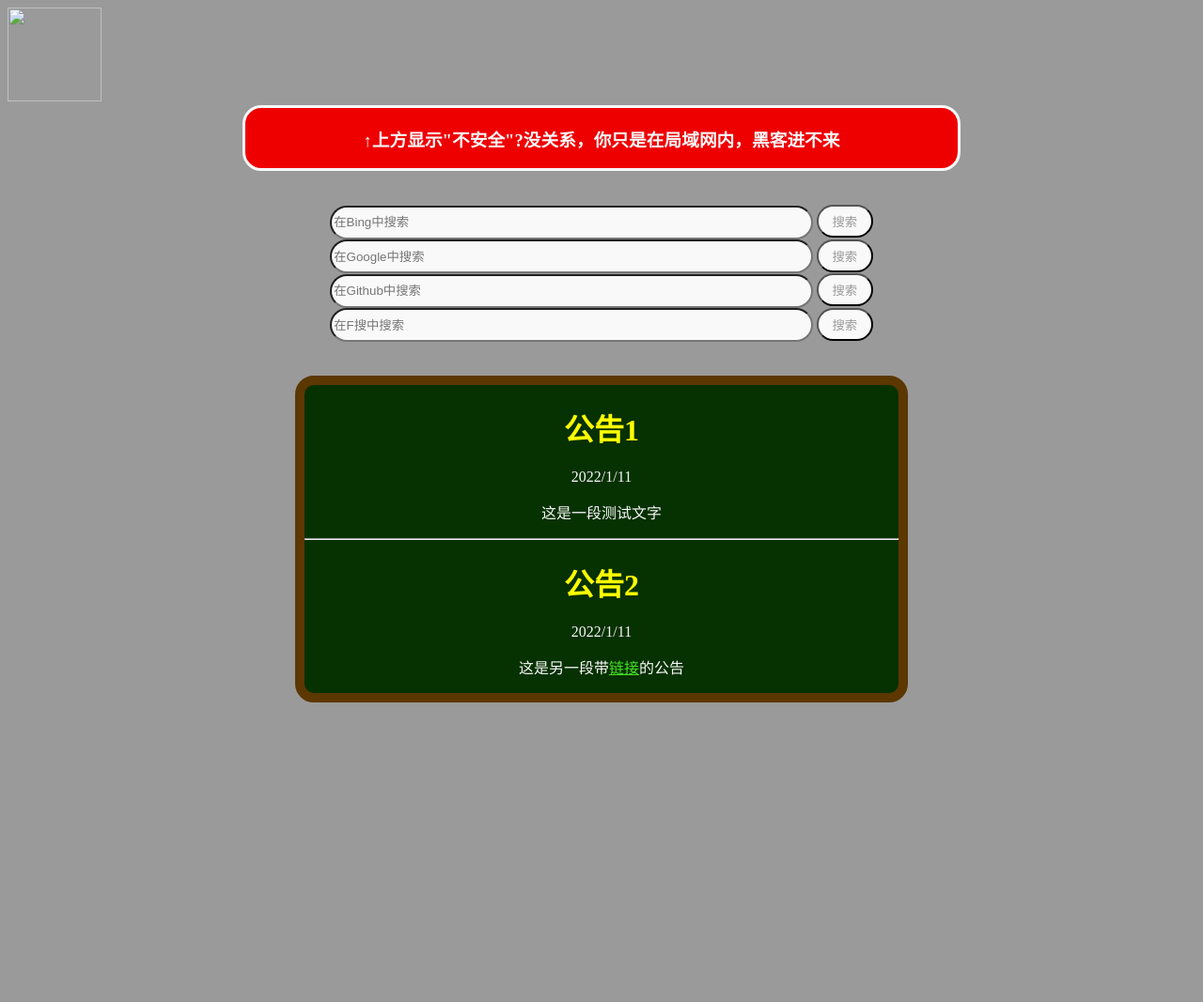
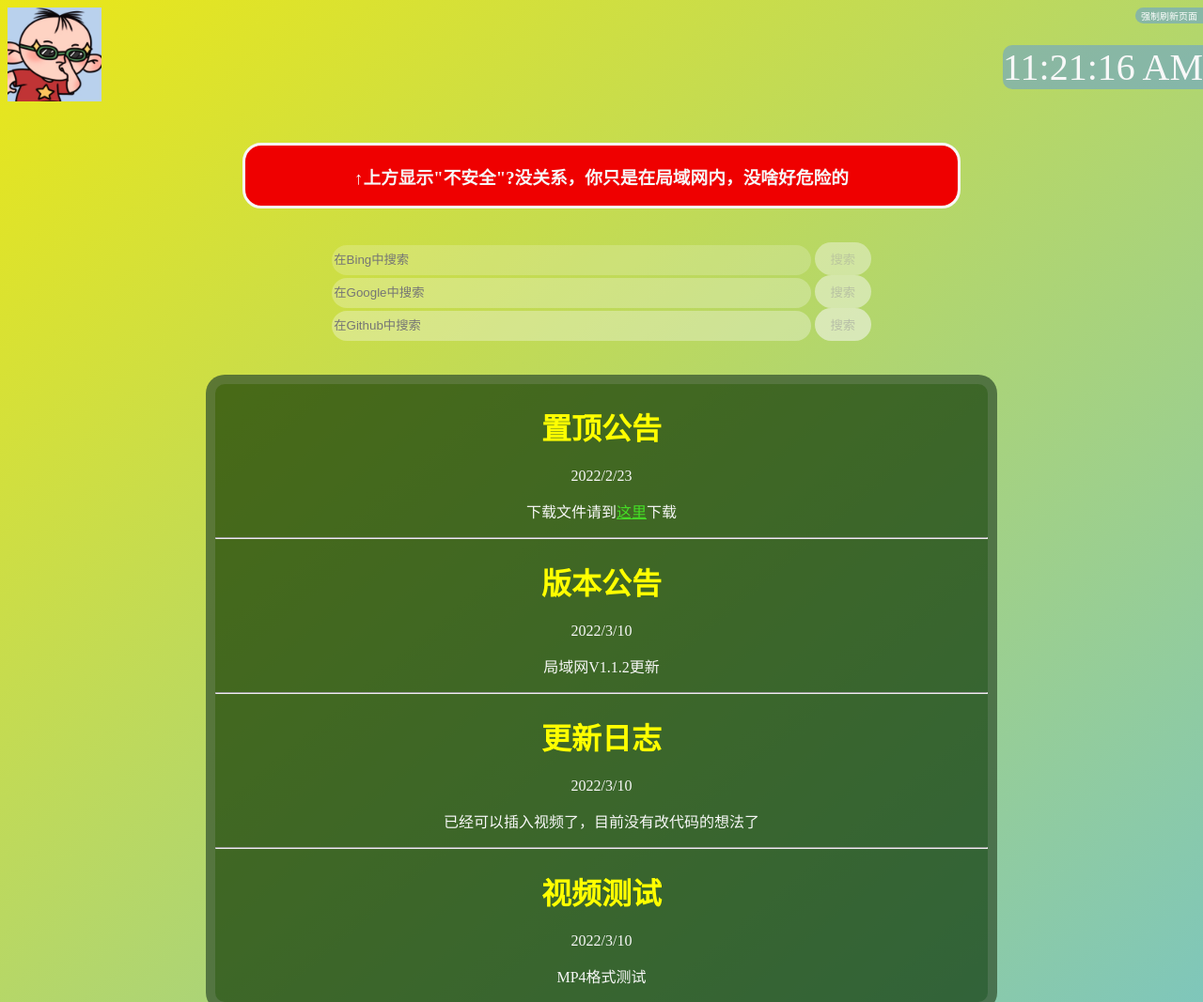
Before and after one commit to Webgit3/Webgit3.github.io, a plain HTML site: page index.html in a window 1280 px wide. Shown: the top 1067 px of the page at 94% size. Before the commit the page ends 800 px from the top, so only its background shows below. Drawn offline with Linux system fonts and the light colour scheme.

Commit message:
不咋改了，这应该是最后一个版本了

```diff
--- a/CSS/style.css
+++ b/CSS/style.css
@@ -1,6 +1,6 @@
 body
 {
-    background-color: #9a9a9a;
+    background-image: linear-gradient(to bottom right,#ebe717, #7ec6bc);
 }
 div.a
 {
@@ -15,11 +15,20 @@ div.a
 div.b
 {
     border-radius:20px 20px 20px 20px;
-    width: 50%;
+    width: 65%;
     text-align: center;
     margin: auto;
-    border:10px solid #5c3700;
-    background:#063100;
+    border:10px solid #aaaaaa33;
+    background:#063100aa;
+}
+div.c
+{
+    border-radius:20px 20px 20px 20px;
+    text-align: center;
+    width: 15%;
+    margin: auto;
+    border:1px solid #ff8422;
+    background-image: linear-gradient(to bottom right, #00FFEF , pink);
 }
 div.search
 {
--- a/index.html
+++ b/index.html
@@ -2,29 +2,27 @@
 <html lang="zh-CN">
 <head>
 <meta charset="UTF-8">
+<META HTTP-EQUIV="pragma" CONTENT="no-cache">
 <link rel="stylesheet" href="CSS/style.css" />
-<!--<script type="text/javascript">
-    //<!CDATA[
-        var bodyBgs = [];
-        bodyBgs[0] = "images/01.jpg";
-        bodyBgs[1] = "images/02.jpg";
-        bodyBgs[2] = "images/03.jpg";
-        bodyBgs[3] = "images/04.jpg";
-        bodyBgs[4] = "images/05.jpg";
-
-        var randomBgIndex = Math.round( Math.random() * 4 );
-
-    //输出随机的背景图
-        document.write('<style>body{background:url(' + bodyBgs[randomBgIndex] + ') no-repeat 50% 0}</style>');
-    //]]>
-    </script>-->
+<script src="js/UTC.js"></script>
+<script src="js/reload.js"></script>
 <title>局域网公告系统</title>
 </head>
 <body>
-    <a href="https://hyperbeam.com/"><img src="./images/logo.png" width="100" height="100"/></a>
+    <a href="https://hyperbeam.com/" style="float: left;"><img src="./images/LOGO.jpg" width="100" height="100"/></a>
+    <input type="button" value="强制刷新页面" onclick="reloadPage()" style="position: absolute;right: 0px;background:#48f6; border-radius: 10px 0px 0px 10px;font-size:10px;border:0 none;color:#fff;">
+    <p id="demo" style="position: absolute;right: 0px;background:#48f6; border-radius: 10px 0px 0px 10px;font-size:40px;">Loading...</p>
+    <br />
+    <br />
+    <br />
+    <br />
+    <br />
+    <br />
+    <br />
+    <br />
     <article>
         <div class="a">
-            <h3>↑上方显示"不安全"?没关系，你只是在局域网内，黑客进不来</h3>
+            <h3>↑上方显示"不安全"?没关系，你只是在局域网内，没啥好危险的</h3>
         </div>
     </article>
     <br />
@@ -32,33 +30,40 @@
     <div class="search">
         <form action="http://cn.bing.com/search" method="get">
             <input name="ie" value="UTF-8" type="hidden" />
-            <input size="30" name="q" placeholder="在Bing中搜索" type="text" style="background-color: #f9f9f9 ;border-radius:20px 20px 20px 20px;color:#999999;width: 40%;height: 30px;" />
-            <input name="Search" value="搜索" type="submit" style="background-color: #f9f9f9 ;border-radius:20px 20px 20px 20px;color:#999999;height: 35px;width:60px;"/>
+            <input size="30" name="q" placeholder="在Bing中搜索" type="text" style="border:0 none;background-color: #f9f9f933 ;border-radius:20px 20px 20px 20px;color:#aaaaaa33;width: 40%;height: 30px;" />
+            <input name="Search" value="搜索" type="submit" style="border:0 none;background-color: #f9f9f966 ;border-radius:20px 20px 20px 20px;color:#99999966;height: 35px;width:60px;"/>
         </form>
         <form action="http://google.com/search" method="get">
             <input name="ie" value="UTF-8" type="hidden" />
-            <input size="30" name="q" placeholder="在Google中搜索" type="text" style="background-color: #f9f9f9 ;border-radius:20px 20px 20px 20px;color:#999999;width: 40%;height: 30px;" />
-            <input name="Search" value="搜索" type="submit" style="background-color: #f9f9f9 ;border-radius:20px 20px 20px 20px;color:#999999;height: 35px;width:60px;"/>
+            <input size="30" name="q" placeholder="在Google中搜索" type="text" style="border:0 none;background-color: #f9f9f944 ;border-radius:20px 20px 20px 20px;color:#aaaaaa44;width: 40%;height: 30px;" />
+            <input name="Search" value="搜索" type="submit" style="border:0 none;background-color: #f9f9f977 ;border-radius:20px 20px 20px 20px;color:#99999977;height: 35px;width:60px;"/>
         </form>
         <form action="http://github.com/search" method="get">
             <input name="ie" value="UTF-8" type="hidden" />
-            <input size="30" name="q" placeholder="在Github中搜索" type="text" style="background-color: #f9f9f9 ;border-radius:20px 20px 20px 20px;color:#999999;width: 40%;height: 30px;" />
-            <input name="Search" value="搜索" type="submit" style="background-color: #f9f9f9 ;border-radius:20px 20px 20px 20px;color:#999999;height: 35px;width:60px;"/>
-        </form>
-        <form action="http://fsou.cc/search" method="get">
-            <input name="ie" value="UTF-8" type="hidden" />
-            <input size="30" name="q" placeholder="在F搜中搜索" type="text" style="background-color: #f9f9f9 ;border-radius:20px 20px 20px 20px;color:#999999;width: 40%;height: 30px;" />
-            <input name="Search" value="搜索" type="submit" style="background-color: #f9f9f9 ;border-radius:20px 20px 20px 20px;color:#999999;height: 35px;width:60px;"/>
+            <input size="30" name="q" placeholder="在Github中搜索" type="text" style="border:0 none;background-color: #f9f9f955 ;border-radius:20px 20px 20px 20px;color:#aaaaaa55;width: 40%;height: 30px;" />
+            <input name="Search" value="搜索" type="submit" style="border:0 none;background-color: #f9f9f988 ;border-radius:20px 20px 20px 20px;color:#99999988;height: 35px;width:60px;"/>
         </form>
     </div>
     <br />
     <br />
     <div class="b">
-        <h1>公告1</h1><p>2022/1/11</p>
-        <p>这是一段测试文字</p>
+        <h1>置顶公告</h1><p>2022/2/23</p>
+        <p>下载文件请到<a href="./Files/">这里</a>下载</p>
     <hr />
-        <h1>公告2</h1><p>2022/1/11</p>
-        <p>这是另一段带<a href="https://google.com">链接</a>的公告</p>
+        <h1>版本公告</h1><p>2022/3/10</p>
+        <p>局域网V1.1.2更新</p>
+    <hr />
+        <h1>更新日志</h1><p>2022/3/10</p>
+        <p>已经可以插入视频了，目前没有改代码的想法了</p>
+    <hr />
+        <h1>视频测试</h1><p>2022/3/10</p>
+        <P>MP4格式测试</P>
+        <!--<video width="80%" controls>
+            <source src="./Files/photo_2021-08-01_21-35-43.mp4">
+        </video>
+        <p>图片测试</p>
+        <img src="./Files/photo_2022-03-08_21-10-10.jpg" width="80%">
+        <img src="./Files/photo_2022-03-08_21-10-31.jpg" width="80%">-->
     </div>
 </body>
 </html>
--- /dev/null
+++ b/js/UTC.js
@@ -0,0 +1,6 @@
+var myVar=setInterval(function(){myTimer()},1000);
+                function myTimer(){
+             	var d=new Date();
+            	var t=d.toLocaleTimeString();
+            	document.getElementById("demo").innerHTML=t;
+                }
--- /dev/null
+++ b/js/reload.js
@@ -0,0 +1,3 @@
+function reloadPage(){
+    location.reload(true)
+    }
```
Also changed, not shown: favicon.ico (added), images/LOGO.jpg (added), 2 other files.
